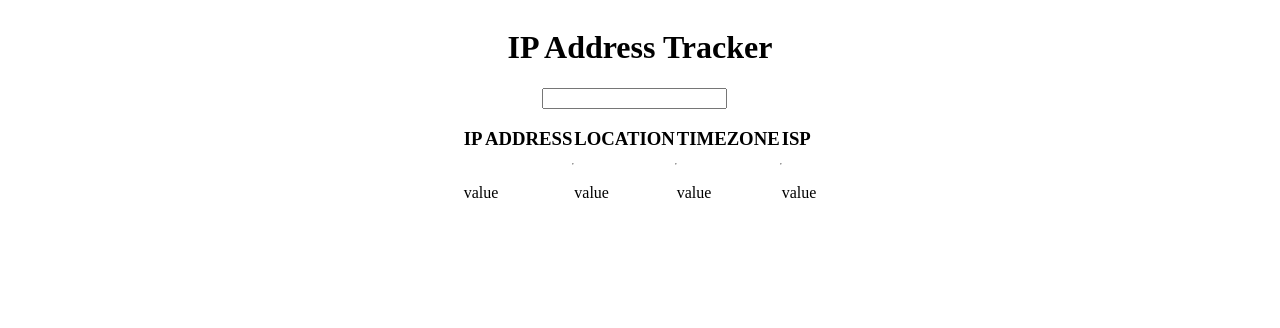
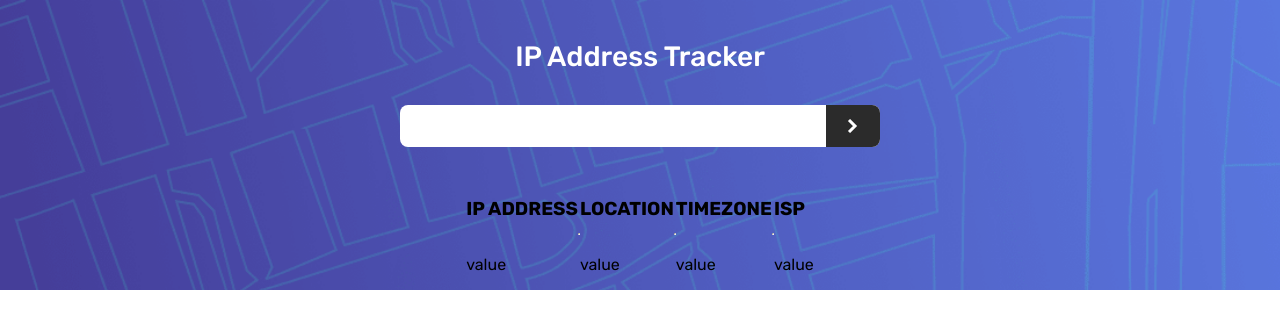
Before and after one commit to VasuBeachoo/ip-address-tracker, a JavaScript app: page / in a window 1280 px wide. Shown: the top 328 px of the page. Built offline with nearby package versions, Linux system fonts and the light colour scheme.

Commit message:
Style search bar

```diff
--- a/public/index.html
+++ b/public/index.html
@@ -4,6 +4,12 @@
     <meta charset="UTF-8" />
     <meta http-equiv="X-UA-Compatible" content="IE=edge" />
     <meta name="viewport" content="width=device-width, initial-scale=1.0" />
+    <link rel="preconnect" href="https://fonts.googleapis.com" />
+    <link rel="preconnect" href="https://fonts.gstatic.com" crossorigin />
+    <link
+      href="https://fonts.googleapis.com/css2?family=Rubik:wght@400;500;700&display=swap"
+      rel="stylesheet"
+    />
     <title>IP Address Tracker</title>
   </head>
   <body>
--- a/src/App.js
+++ b/src/App.js
@@ -1,6 +1,8 @@
 import styled from "styled-components";
+import GlobalStyle from "./GlobalStyle";
 import SearchBar from "./components/SearchBar";
 import InfoDisplay from "./components/InfoDisplay";
+import patternBg from "./assets/pattern-bg.png";
 
 const MapBox = styled.div`
   display: flex;
@@ -10,14 +12,23 @@ const MapBox = styled.div`
   width: 100%;
 `;
 
-const Heading = styled.h1``;
+const Heading = styled.h1`
+  color: var(--White);
+  font-size: 1.75rem;
+  font-weight: 500;
+  margin: 0;
+`;
 
 const TopBox = styled.div`
   display: flex;
   flex-direction: column;
   justify-content: flex-start;
   align-items: center;
+  gap: 2rem;
   width: 100%;
+  background: url(${patternBg});
+  background-size: cover;
+  padding: 2.5rem 0 0 0;
 `;
 
 const AppBox = styled.div`
@@ -32,6 +43,7 @@ const AppBox = styled.div`
 const App = () => {
   return (
     <AppBox>
+      <GlobalStyle />
       <TopBox>
         <Heading>IP Address Tracker</Heading>
         <SearchBar />
--- /dev/null
+++ b/src/GlobalStyle.js
@@ -0,0 +1,22 @@
+import { createGlobalStyle } from "styled-components";
+
+const styled = { createGlobalStyle };
+
+const GlobalStyle = styled.createGlobalStyle`
+  :root {
+    --Very-Dark-Gray: hsl(0, 0%, 17%);
+    --Dark-Gray: hsl(0, 0%, 59%);
+    --White: hsl(0, 0%, 100%);
+  }
+
+  * {
+    box-sizing: border-box;
+    font-family: "Rubik", sans-serif;
+  }
+
+  body {
+    margin: 0;
+  }
+`;
+
+export default GlobalStyle;
--- a/src/components/SearchBar.js
+++ b/src/components/SearchBar.js
@@ -7,15 +7,36 @@ export const ArrowIcon = styled.img.attrs({
 })``;
 
 export const SearchBtn = styled.div`
+  position: absolute;
+  right: 0;
+  align-self: stretch;
   display: flex;
   flex-direction: row;
   justify-content: center;
   align-items: center;
+  user-select: none;
+  height: 100%;
+  background: var(--Very-Dark-Gray);
+  border: none;
+  border-radius: 0 0.5rem 0.5rem 0;
+  padding: 0 1.35rem;
+  transition: 0.25s;
+
+  &:hover {
+    cursor: pointer;
+    filter: brightness(1.65);
+  }
 `;
 
-export const SearchInput = styled.input.attrs({ type: "text" })``;
+export const SearchInput = styled.input.attrs({ type: "text" })`
+  width: clamp(1rem, 80vw, 30rem);
+  border: none;
+  border-radius: 0.5rem;
+  padding: 0.85rem 1rem;
+`;
 
 export const SearchBox = styled.div`
+  position: relative;
   display: flex;
   flex-direction: row;
   justify-content: flex-start;
```
